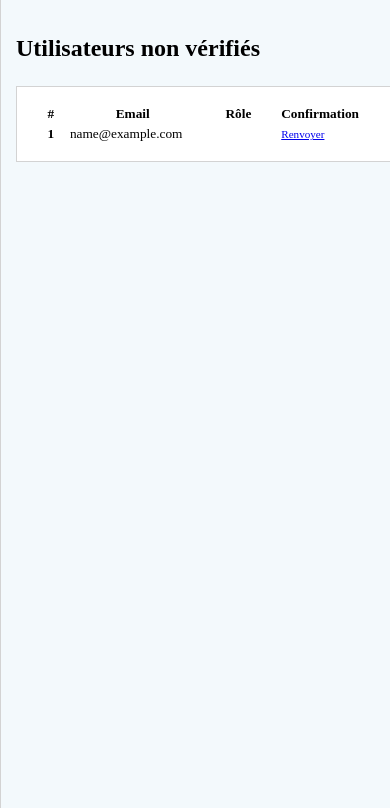
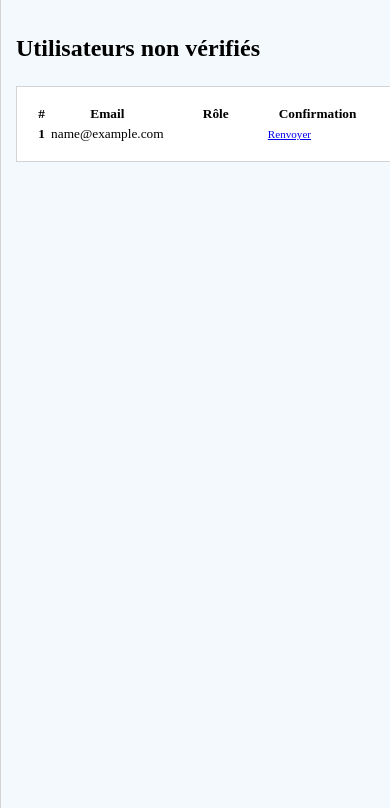
Before and after one commit to RanYQB/ecf-private, a Symfony app: template templates/admin/admin_show_unverified.html.twig in a window 390 px wide. Shown: the part 68-876 px from the top of the page. Run offline with Twig, Linux system fonts and the light colour scheme; the template is opened without the code that fills it: most values are stand-ins (such as "Sample title", 1, 10 or a date in 2020); style sheets or scripts are compiled from the project's sources; some libraries are stand-ins or nearby versions.

Commit message:
confirmation table responsive 2

```diff
--- a/assets/styles/unverified.scss
+++ b/assets/styles/unverified.scss
@@ -33,6 +33,15 @@ h2{
 th{
   width:25%;
 }
+
+.role-th{
+  width: 25%;
+}
+
+.btn-th{
+  width: 25%;
+}
+
 
 .nb-th{
   width: 10%;
@@ -86,10 +95,12 @@ th{
 
   .nb-th{
     font-size: smaller;
+    width: 4%;
 
   }
 
   .email-th{
+    width: 35%;
     font-size: smaller;
   }
 
@@ -101,4 +112,12 @@ th{
       font-size: smaller;
     }
   }
+
+  .role-th{
+    width: 30%;
+  }
+
+  .btn-th{
+    width: 31%;
+  }
 }
--- a/templates/admin/admin_show_unverified.html.twig
+++ b/templates/admin/admin_show_unverified.html.twig
@@ -27,8 +27,8 @@
                 <tr>
                     <th scope="col" class="nb-th">#</th>
                     <th scope="col" class="email-th">Email</th>
-                    <th scope="col">Rôle</th>
-                    <th scope="col">Confirmation</th>
+                    <th scope="col" class="role-th">Rôle</th>
+                    <th scope="col" class="btn-th">Confirmation</th>
                 </tr>
                 </thead>
                 <tbody>
```
